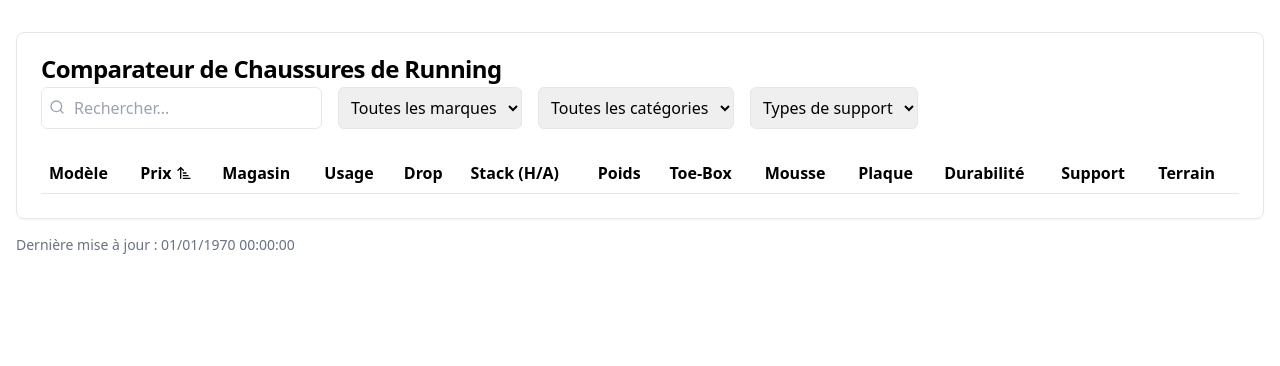
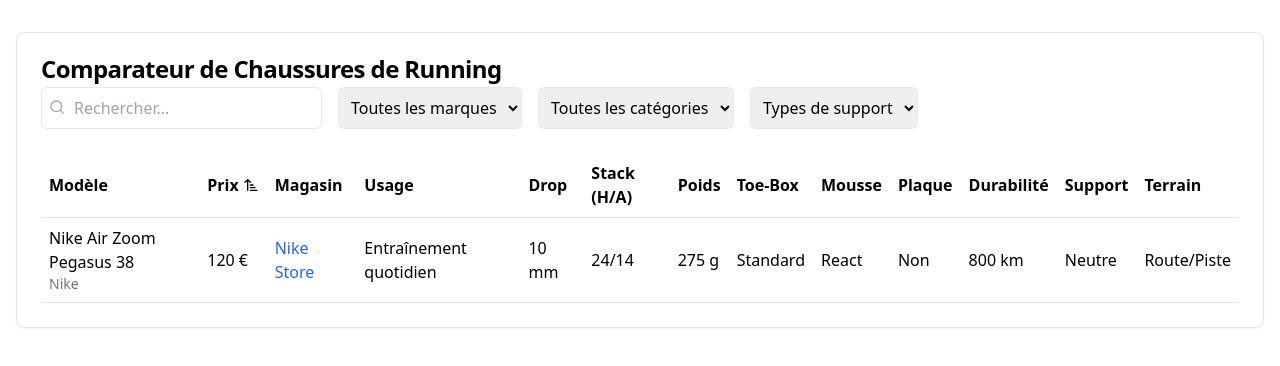
Before and after one commit to wldlsmttn/running-shoes-tracker, a Next.js app: page / in a window 1280 px wide. Shown: the top 366 px of the page. Built offline with nearby package versions, Linux system fonts and the light colour scheme.

Commit message:
Update index.tsx

```diff
--- a/src/pages/index.tsx
+++ b/src/pages/index.tsx
@@ -1,37 +1,42 @@
 import ShoeComparator from '../components/ShoeComparator';
 
-export async function getStaticProps() {
-  try {
-    const { SHOES_DATA } = process.env;
-    const shoes = await SHOES_DATA.get('shoes', { type: 'json' }) || [];
-    const lastUpdate = await SHOES_DATA.get('last_update');
+export function getStaticProps() {
+  const mockData = [
+    {
+      id: 1,
+      name: "Nike Air Zoom Pegasus 38",
+      brand: "Nike",
+      price: 120,
+      store: "Nike Store",
+      storeUrl: "https://nike.com",
+      category: "Route",
+      usage: "Entraînement quotidien",
+      drop: 10,
+      stackHeight: { heel: 24, forefoot: 14 },
+      weight: 275,
+      toeBoxWidth: "Standard",
+      midsoleFoam: "React",
+      plate: "Non",
+      estimatedDurability: 800,
+      terrain: "Route/Piste",
+      supportType: "Neutre",
+      lastUpdate: "2025-01-24"
+    }
+  ];
 
-    return {
-      props: {
-        shoes,
-        lastUpdate,
-      },
-      revalidate: 43200,
-    };
-  } catch (error) {
-    console.error('Error fetching data:', error);
-    return {
-      props: {
-        shoes: [],
-        lastUpdate: null,
-      },
-      revalidate: 43200,
-    };
-  }
+  return {
+    props: {
+      shoes: mockData,
+      lastUpdate: new Date().toISOString()
+    },
+    revalidate: 43200
+  };
 }
 
 export default function Home({ shoes, lastUpdate }) {
   return (
     <div className="container mx-auto px-4 py-8">
       <ShoeComparator initialData={shoes} lastUpdate={lastUpdate} />
-      <div className="text-sm text-gray-500 mt-4">
-        Dernière mise à jour : {new Date(lastUpdate).toLocaleString('fr-FR')}
-      </div>
     </div>
   );
 }
```
